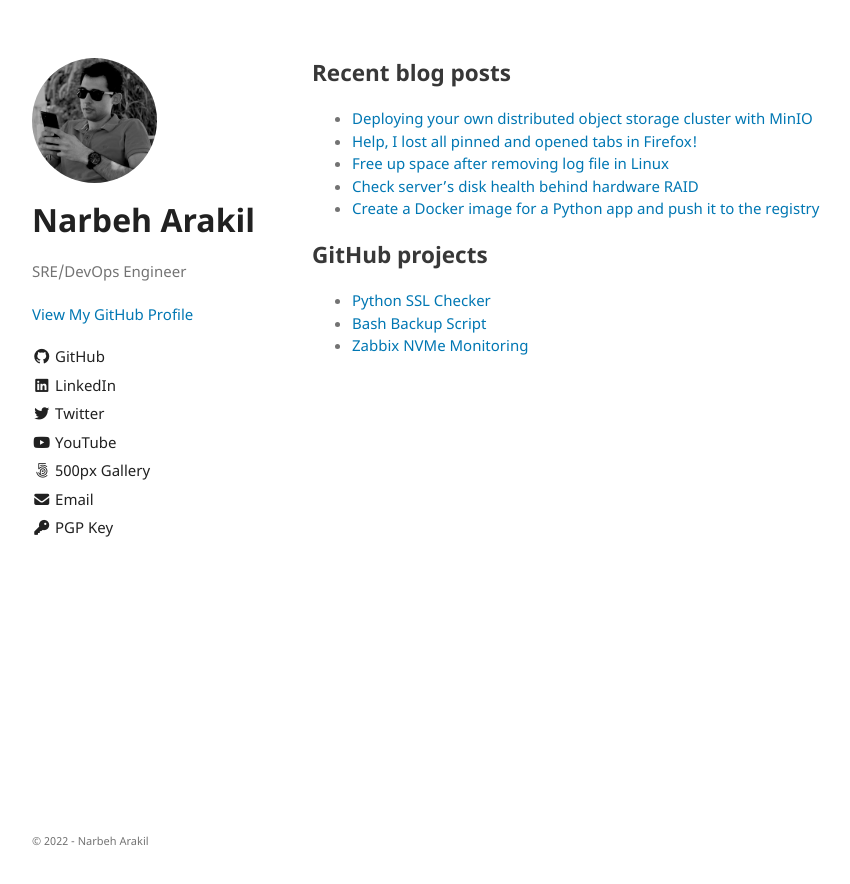
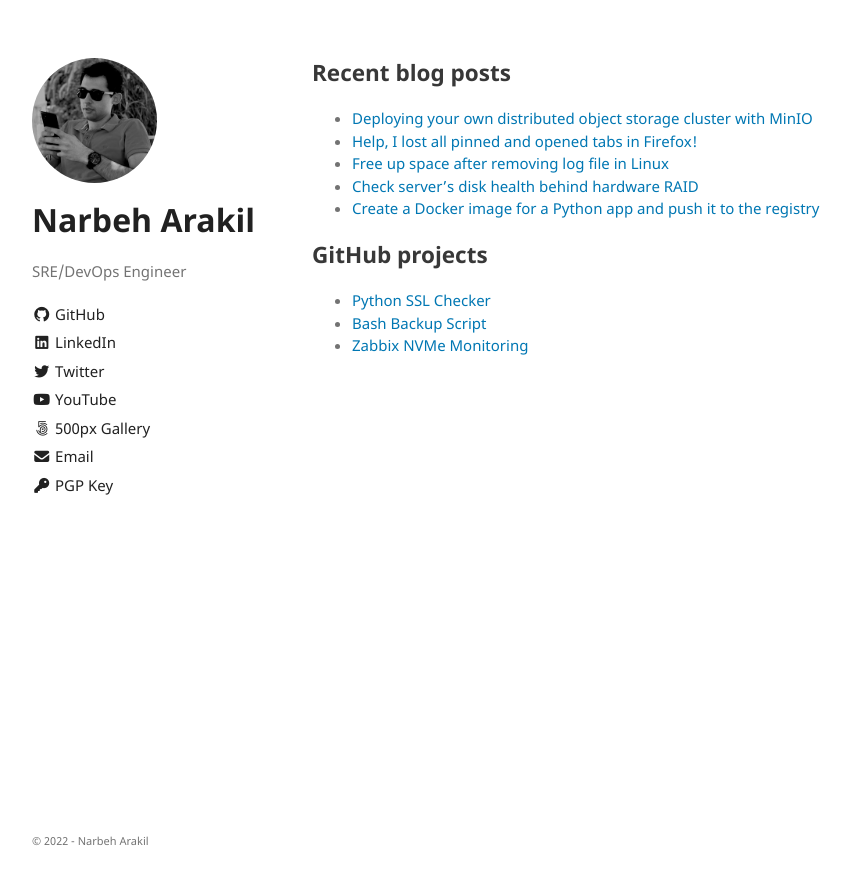
Before and after one commit to narbehaj/narbehaj.github.io, a Jekyll site: the page built from index.md, in a window 1280 px wide. Shown: the top 884 px of the page, without its empty margins (158-1008 px from the left). Built offline with Jekyll 4.4.1, drawn with Linux system fonts in a browser that asks for light colours; our own code applies the rules of GitHub Pages for plain Markdown files.

Commit message:
New Site

```diff
--- a/_includes/header.html
+++ b/_includes/header.html
@@ -13,14 +13,4 @@
 
 <p>{{ site.description | default: site.github.project_tagline }}</p>
 
-{% unless site.hide_project_page %}
-    {% if site.github.is_project_page %}
-    <p class="view"><a href="{{ site.github.repository_url }}">View the Project on GitHub<br><small>{{ site.github.repository_nwo }}</small></a></p>
-    {% endif %}
-
-    {% if site.github.is_user_page %}
-    <p class="view"><a href="{{ site.github.owner_url }}">View My GitHub Profile</a></p>
-    {% endif %}
-{% endunless %}
-
 {% include sidebar.html %}
```
